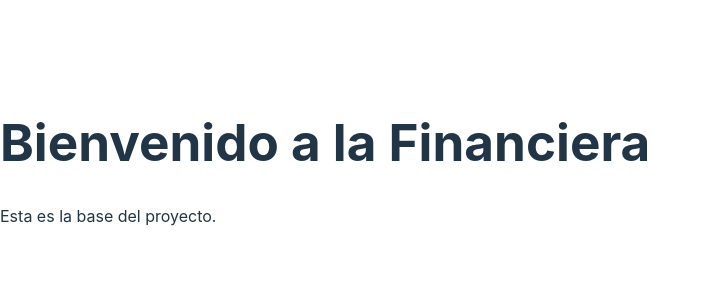
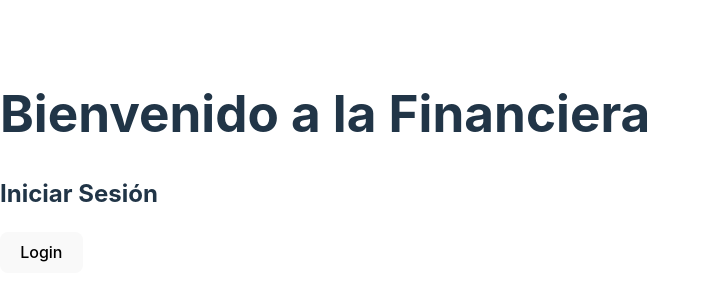
Before and after one commit to ButtarelliLucas/Financiapp, a React (Vite) app: page / in a window 1280 px wide. Shown: the part 238-538 px from the top of the page, without its empty margins (0-709 px from the left). Built offline with nearby package versions, Linux system fonts and the light colour scheme.

Commit message:
New Commit

```diff
--- a/package.json
+++ b/package.json
@@ -11,7 +11,8 @@
   },
   "dependencies": {
     "react": "^18.3.1",
-    "react-dom": "^18.3.1"
+    "react-dom": "^18.3.1",
+    "react-router-dom": "^7.0.1"
   },
   "devDependencies": {
     "@eslint/js": "^9.13.0",
--- a/src/App.jsx
+++ b/src/App.jsx
@@ -1,8 +1,10 @@
+import Login from "./components/Login.jsx";
+
 function App() {
   return (
     <div>
       <h1>Bienvenido a la Financiera</h1>
-      <p>Esta es la base del proyecto.</p>
+      <Login />
     </div>
   );
 }
--- /dev/null
+++ b/src/components/Login.jsx
@@ -0,0 +1,14 @@
+const Login = () => {
+  const handleLogin = () => {
+    alert("Simulación de login");
+  };
+
+  return (
+    <div>
+      <h2>Iniciar Sesión</h2>
+      <button onClick={handleLogin}>Login</button>
+    </div>
+  );
+};
+
+export default Login;
```
Also changed, not shown: src/assets/Login.jsx (deleted, +0 -14 lines), 1 other file (tests, documents, lock files or other folders).
